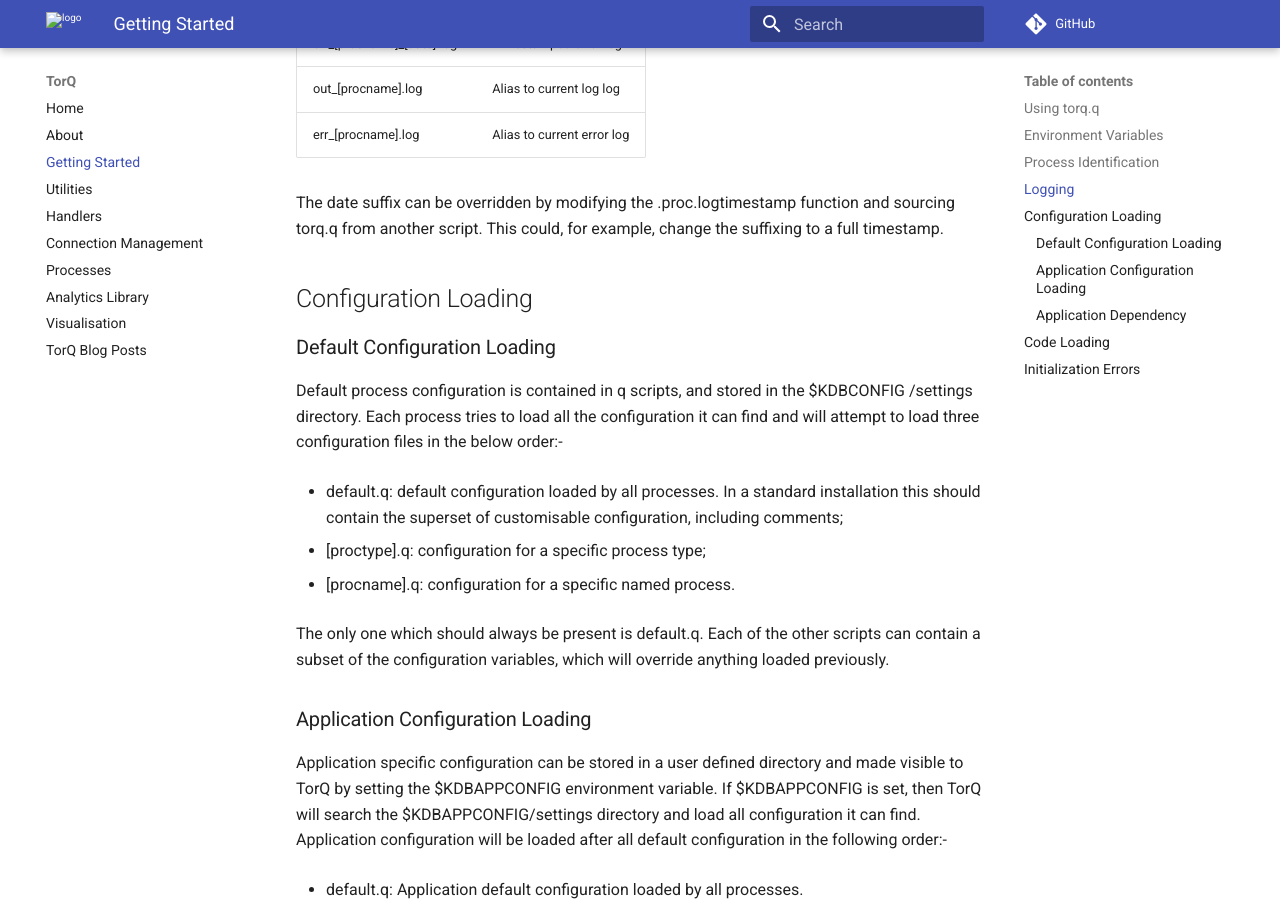
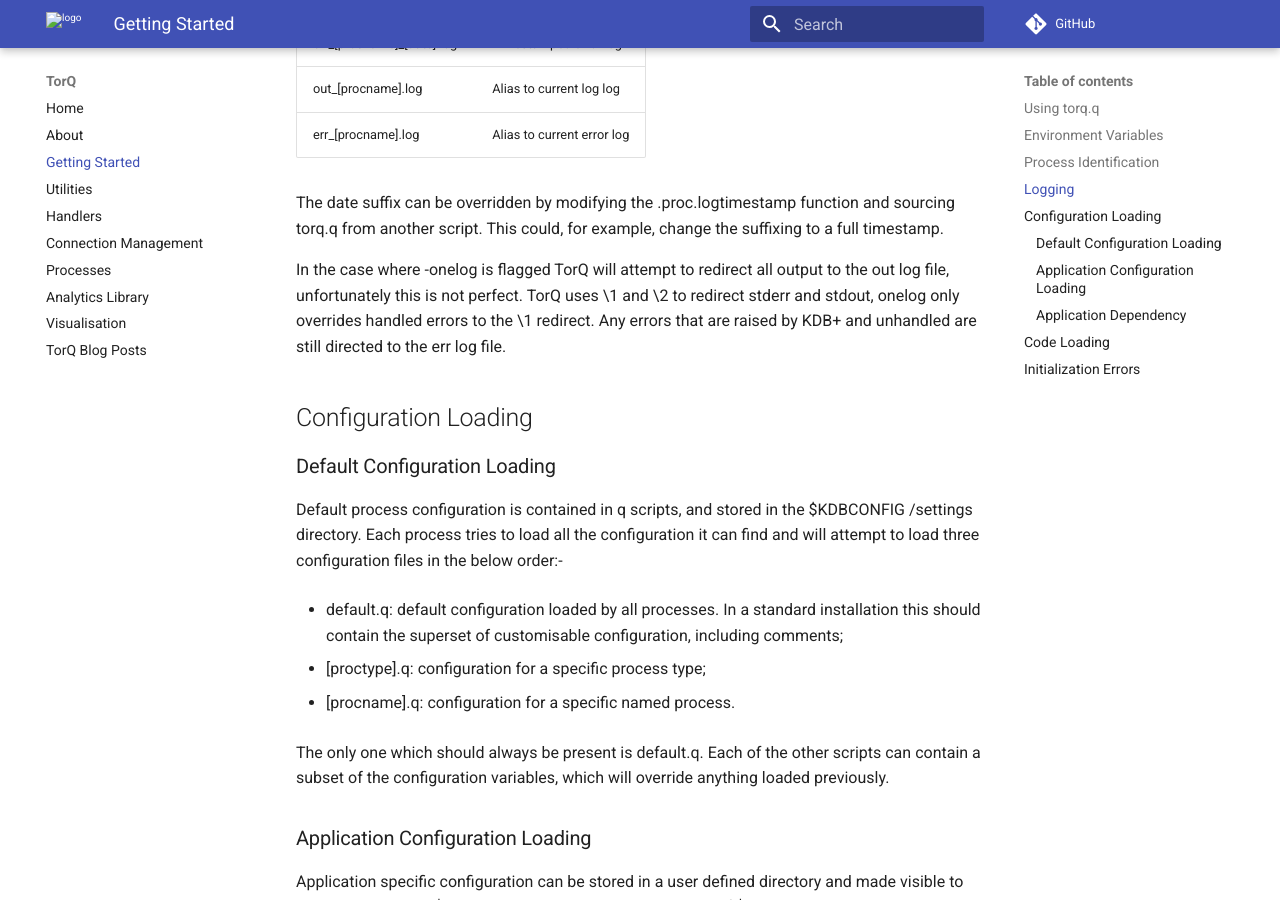
Before and after one commit to DataIntellectTech/TorQ, an MkDocs documentation site: the page built from docs/gettingstarted.md, in a window 1280 px wide and 900 px high, scrolled down 4250 px. Built offline with MkDocs 1.6.1 and Material for MkDocs 9.7.7, drawn with Linux system fonts in a browser that asks for light colours; comment, search, counter and statistics services are not loaded; old or Windows-style settings are respelled for this version of MkDocs.

Commit message:
onelog flag documentation 2nd edit

```diff
--- a/docs/gettingstarted.md
+++ b/docs/gettingstarted.md
@@ -195,6 +195,12 @@ The date suffix can be overridden by modifying the .proc.logtimestamp
 function and sourcing torq.q from another script. This could, for
 example, change the suffixing to a full timestamp.
 
+In the case where -onelog is flagged TorQ will attempt to redirect
+all output to the out log file, unfortunately this is not perfect.
+TorQ uses \1 and \2 to redirect stderr and stdout, onelog only
+overrides handled errors to the \1 redirect. Any errors that are
+raised by KDB+ and unhandled are still directed to the err log file.
+
 <a name="config"></a>
 
 Configuration Loading
```
